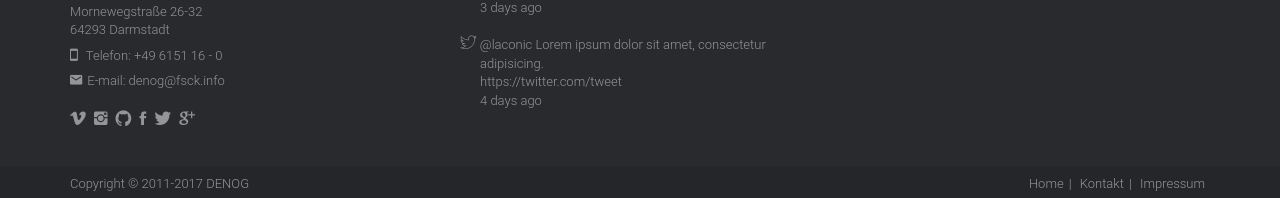
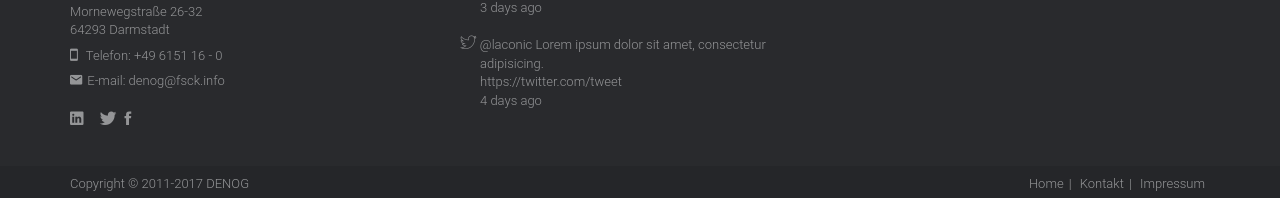
Before and after one commit to denog/denog.github.io, a Jekyll site: the page built from index.html, in a window 1280 px wide. Shown: the part 1317-1515 px from the top of the page. Built offline with Jekyll 4.4.1, drawn with Linux system fonts in a browser that asks for light colours; some web fonts are replaced.

Commit message:
Fixed Issues

```diff
--- a/_includes/footer.html
+++ b/_includes/footer.html
@@ -17,12 +17,10 @@
           <li><i class="ion-android-mail"></i>E-mail: denog@fsck.info</li>
         </ul>
         <ul class="footer-social">
-          <li><a href="{{ site.url }}/#"><i class="ion-social-vimeo"></i></a></li>
-          <li><a href="{{ site.url }}/#"><i class="ion-social-instagram"></i></a></li>
-          <li><a href="{{ site.url }}/#"><i class="ion-social-github"></i></a></li>
-          <li><a href="{{ site.url }}/#"><i class="ion-social-facebook"></i></a></li>
-          <li><a href="{{ site.url }}/#"><i class="ion-social-twitter"></i></a></li>
-          <li><a href="{{ site.url }}/#"><i class="ion-social-googleplus"></i></a></li>
+          <li><a href="https://www.linkedin.com/groups/2431807"><i class="ion-social-linkedin"></i></a></li>
+          <li><a href="https://www.xing.com/communities/groups/denog-german-network-operators-group-ef9b-1056841"><i class="ion-social-xing"></i></a></li>
+          <li><a href="https://twitter.com/DENOGnews"><i class="ion-social-twitter"></i></a></li>
+          <li><a href="https://www.facebook.com/groups/129584873762060/"><i class="ion-social-facebook"></i></a></li>
         </ul>
       </div>
       <div class="col-sm-4">
```
